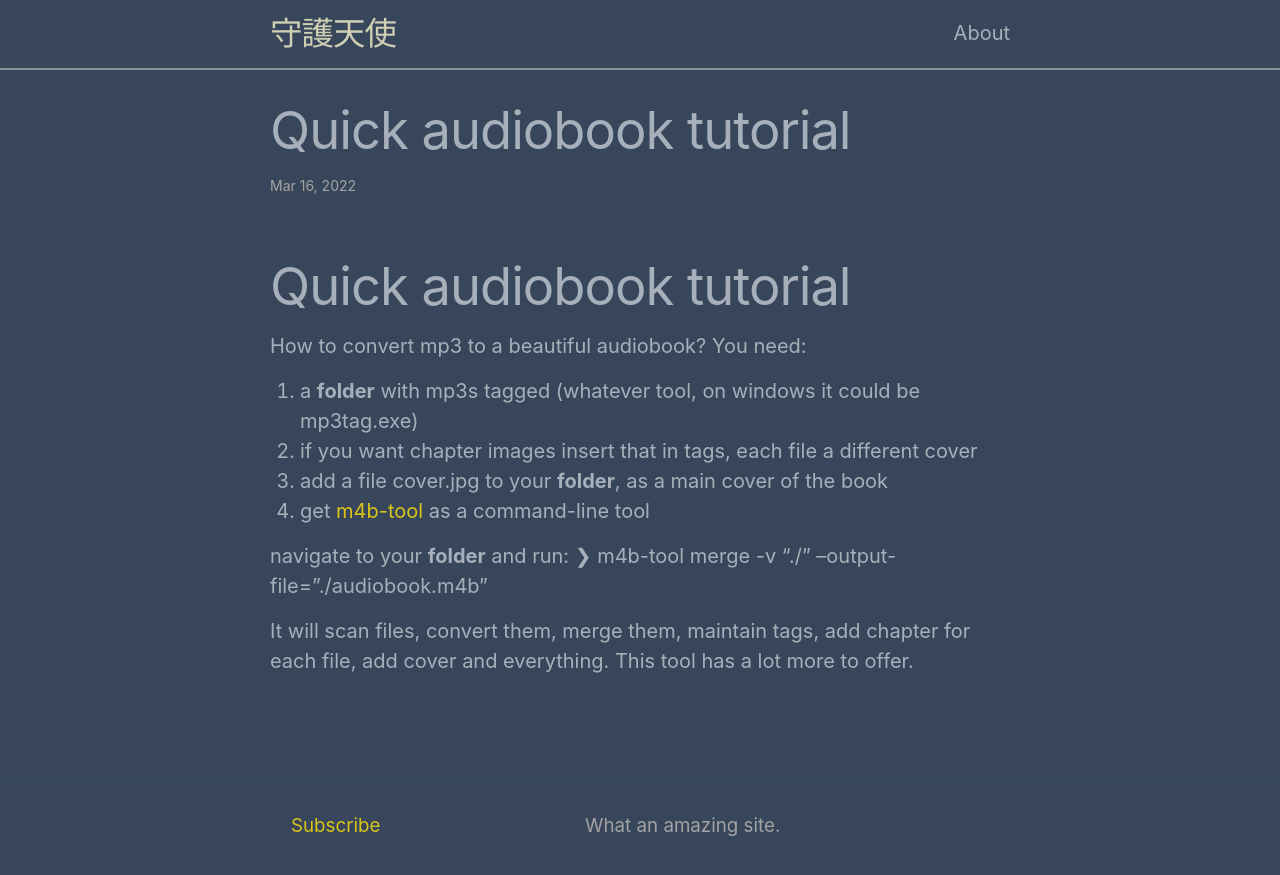
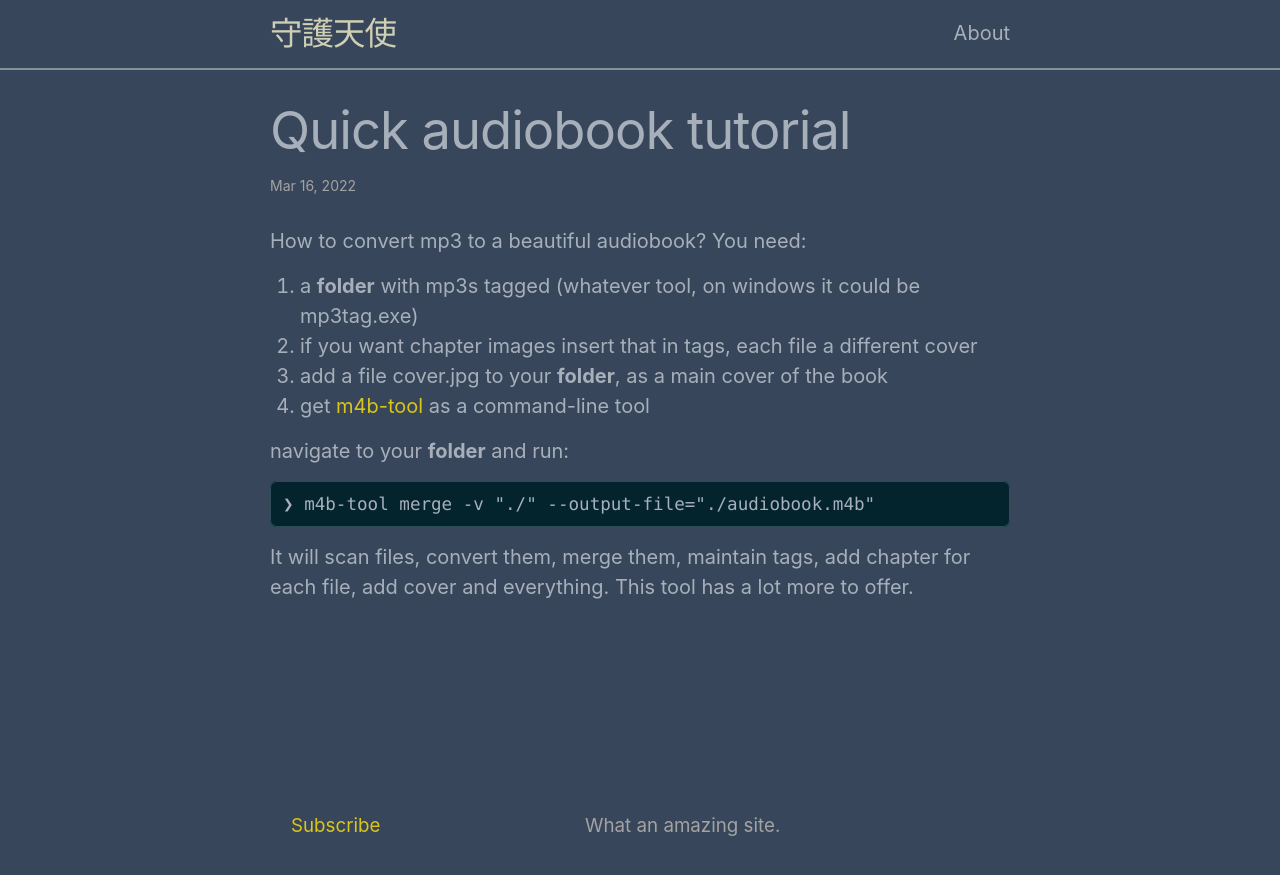
Before and after one commit to shgtns/shgtns.github.io, a Jekyll site: the page built from _posts/2022-03-16-m4b-tutorial.md, in a window 1280 px wide. Shown: the top 875 px of the page. Built offline with Jekyll 4.4.1, drawn with Linux system fonts in a browser that asks for light colours.

Commit message:
post update

```diff
--- a/_posts/2022-03-16-m4b-tutorial.md
+++ b/_posts/2022-03-16-m4b-tutorial.md
@@ -4,7 +4,6 @@ title:  "Quick audiobook tutorial"
 date:   2022-03-16 11:22:22 +0100
 categories: tutorial geek
 ---
-# Quick audiobook tutorial
 How to convert mp3 to a beautiful audiobook?
 You need:
 1. a **folder** with mp3s tagged (whatever tool, on windows it could be mp3tag.exe)
@@ -13,6 +12,7 @@ You need:
 4. get [m4b-tool](https://github.com/sandreas/m4b-tool) as a command-line tool
 
 navigate to your **folder** and run:
-❯ m4b-tool merge -v "./" --output-file="./audiobook.m4b"
+
+    ❯ m4b-tool merge -v "./" --output-file="./audiobook.m4b"
 
 It will scan files, convert them, merge them, maintain tags, add chapter for each file, add cover and everything. This tool has a lot more to offer.
```
